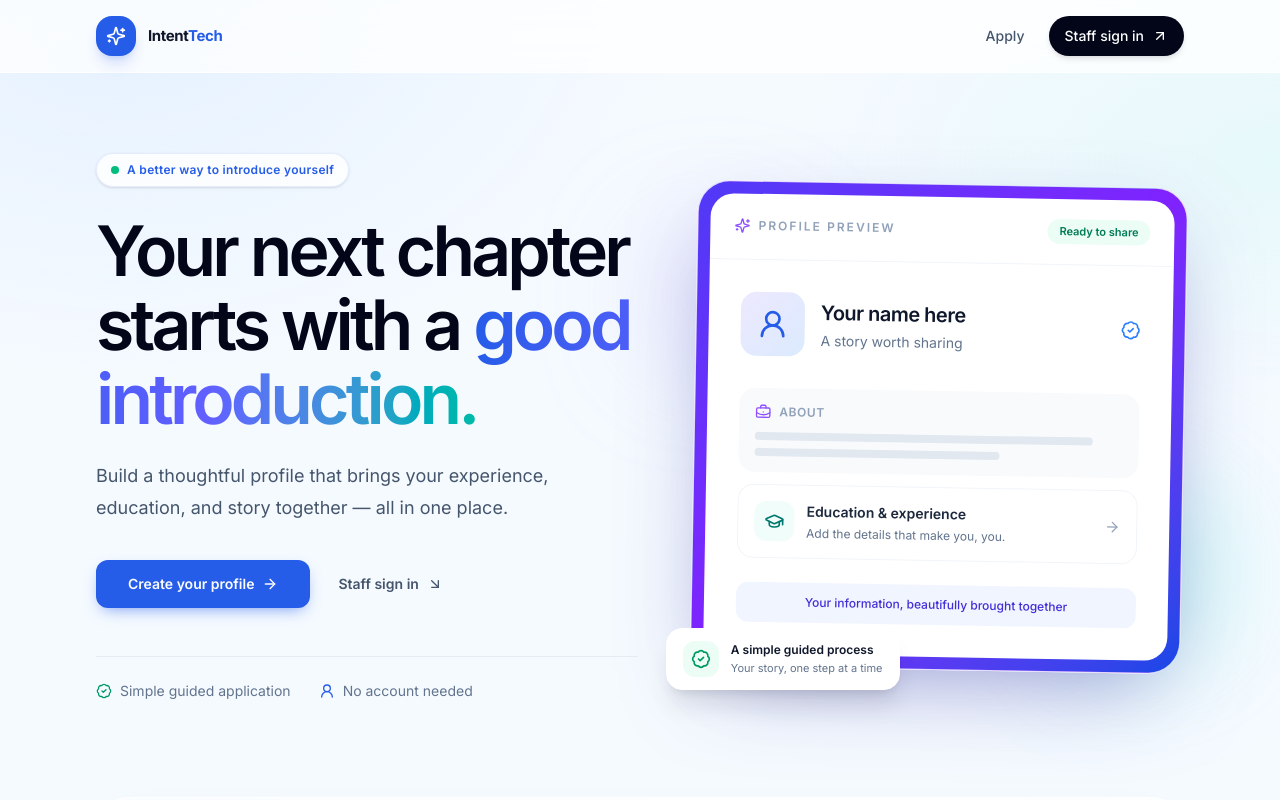
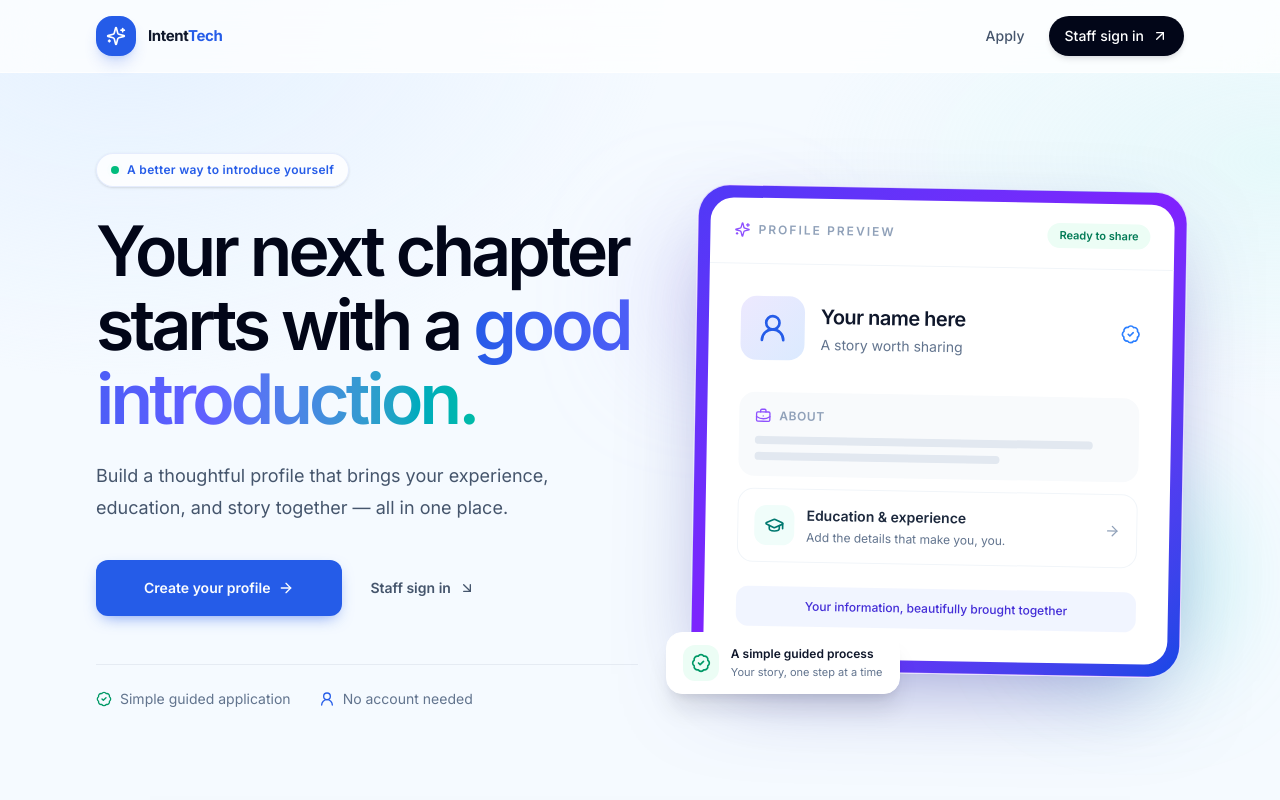
Before and after one commit to dare-mcadewole/intenttech, a Next.js app in the folder web/: page / in a window 1280 px wide. Shown: the top 800 px of the page. Built offline with nearby package versions, Linux system fonts and the light colour scheme; no server answers.

Commit message:
style: update button size for larger variant and improve interface formatting

```diff
--- a/web/src/components/ui/button.tsx
+++ b/web/src/components/ui/button.tsx
@@ -18,7 +18,7 @@ const buttonVariants = cva(
       size: {
         default: 'h-10 px-5 py-2',
         sm: 'h-9 rounded-lg px-3 text-xs',
-        lg: 'h-12 rounded-xl px-8',
+        lg: 'h-14 rounded-xl px-12',
         icon: 'h-10 w-10',
       },
     },
@@ -28,7 +28,7 @@ const buttonVariants = cva(
 
 export interface ButtonProps
   extends React.ButtonHTMLAttributes<HTMLButtonElement>,
-    VariantProps<typeof buttonVariants> {
+  VariantProps<typeof buttonVariants> {
   asChild?: boolean;
 }
 
```
